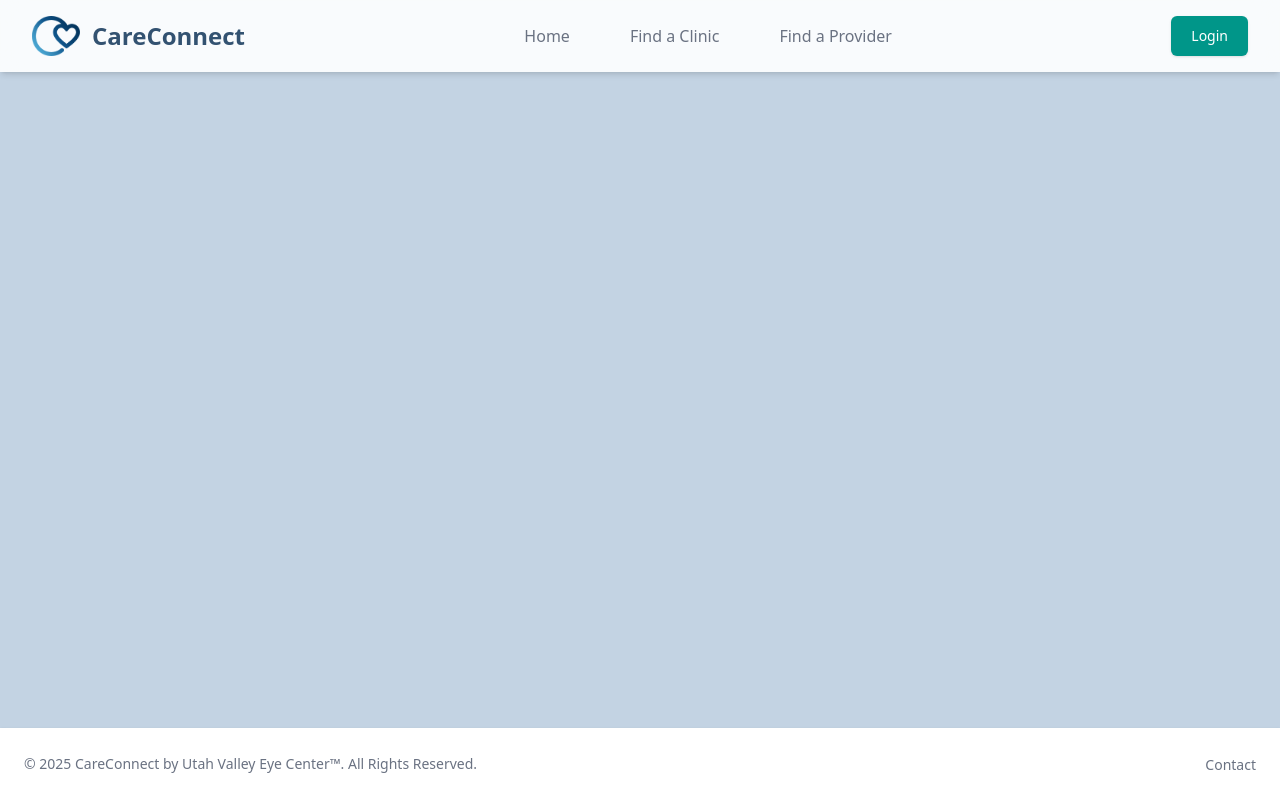
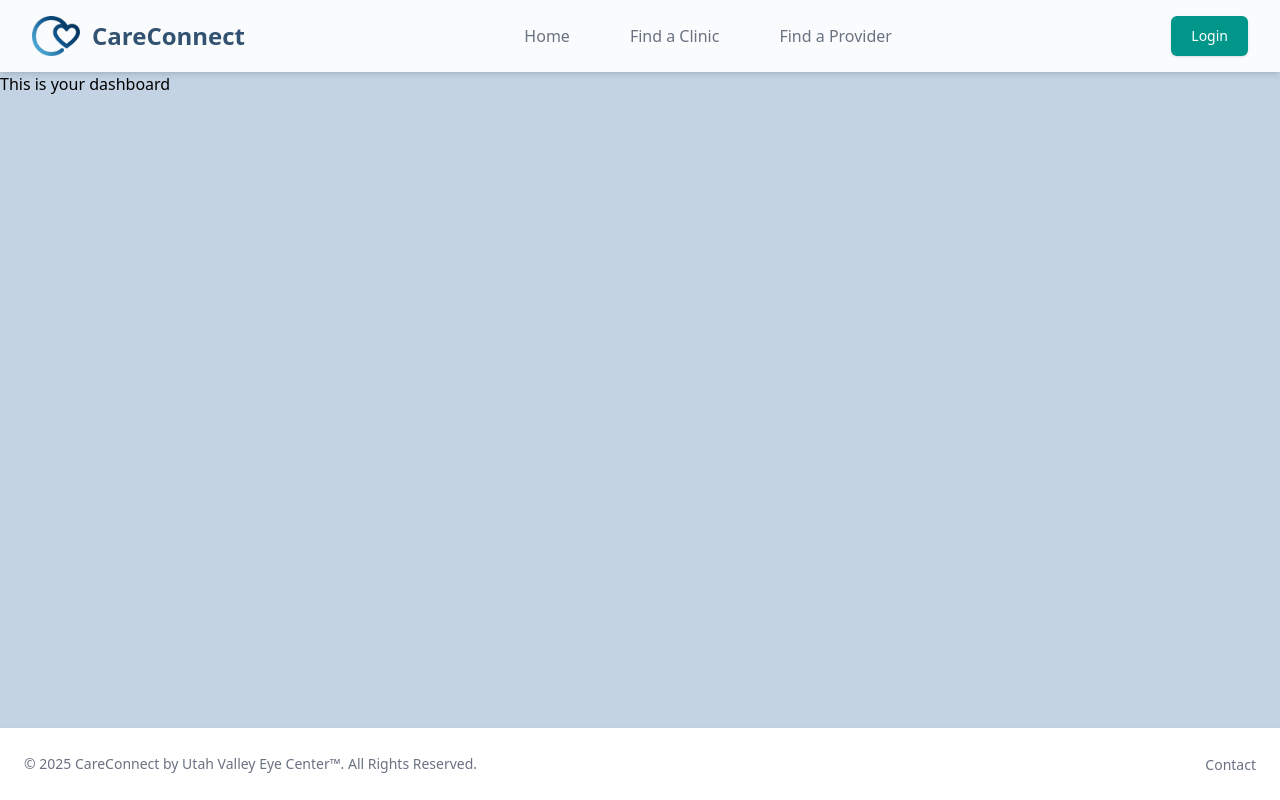
Before and after one commit to kjirstenhernandez/careConnect, a Vue app in the folder client/: page /dashboard in a window 1280 px wide. Built offline with nearby package versions, Linux system fonts and the light colour scheme; no server answers.

Commit message:
Added dashboard page for Auth0

```diff
--- a/client/src/router/index.ts
+++ b/client/src/router/index.ts
@@ -5,12 +5,12 @@ import LandingPage from '../views/LandingPage.vue';
 import SearchPage from '../views/SearchPage.vue';
 import ProviderPage from '@/views/ProviderPage.vue';
 import ClinicPage from '@/views/ClinicPage.vue';
+import DashboardPage from '@/views/DashboardPage.vue';
 
 // Create router instance with history mode and route definitions.
 const router = createRouter({
   history: createWebHistory(import.meta.env.BASE_URL),
   routes: [
-
     // Home/Landing page route
     {
       path: '/',
@@ -41,6 +41,13 @@ const router = createRouter({
       component: ClinicPage,
       props: true,
     },
+
+    // Dashboard Page for admin to create, edit, and delete collection entries
+    {
+      path: '/dashboard',
+      name: 'DashboardPage',
+      component: DashboardPage,
+    },
   ],
 });
 
--- /dev/null
+++ b/client/src/views/DashboardPage.vue
@@ -0,0 +1,4 @@
+<template>
+  <h1>This is your dashboard</h1>
+</template>
+<script setup lang="ts"></script>
```
